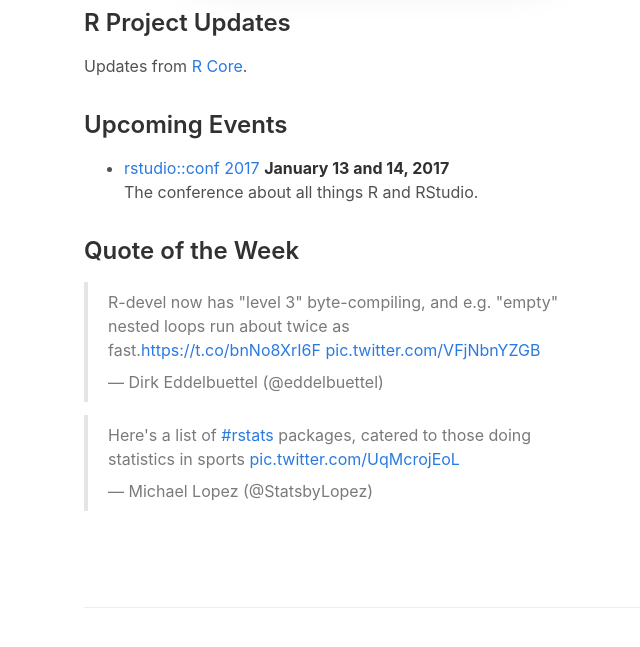
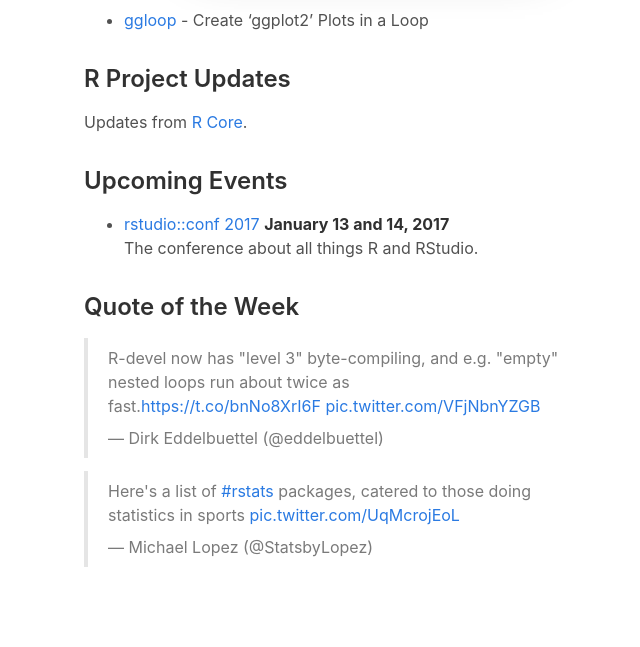
Before and after one commit to rweekly/rweekly.org, a Jekyll site: the page built from draft.md, in a window 1280 px wide and 900 px high, scrolled down 5475 px, cut to the strip 250-897 px from the top of the window. Shown: the whole strip, without its empty margins (276-916 px from the left). Built offline with Jekyll 4.4.1, drawn with Linux system fonts in a browser that asks for light colours; comment, search, counter and statistics services are not loaded.

Commit message:
Update draft.md

```diff
--- a/draft.md
+++ b/draft.md
@@ -208,6 +208,8 @@
 
 ![trump](https://cdn.rawgit.com/romainfrancois/trump/8f57e8831cec15002ec96267ea750ee10ffd5341/images/trump.png)
 
++ [ggloop](https://github.com/seasmith/ggloop) - Create 'ggplot2' Plots in a Loop
+
 ## R Project Updates
 
 Updates from [R Core](http://developer.r-project.org/blosxom.cgi/R-devel/NEWS).
```
